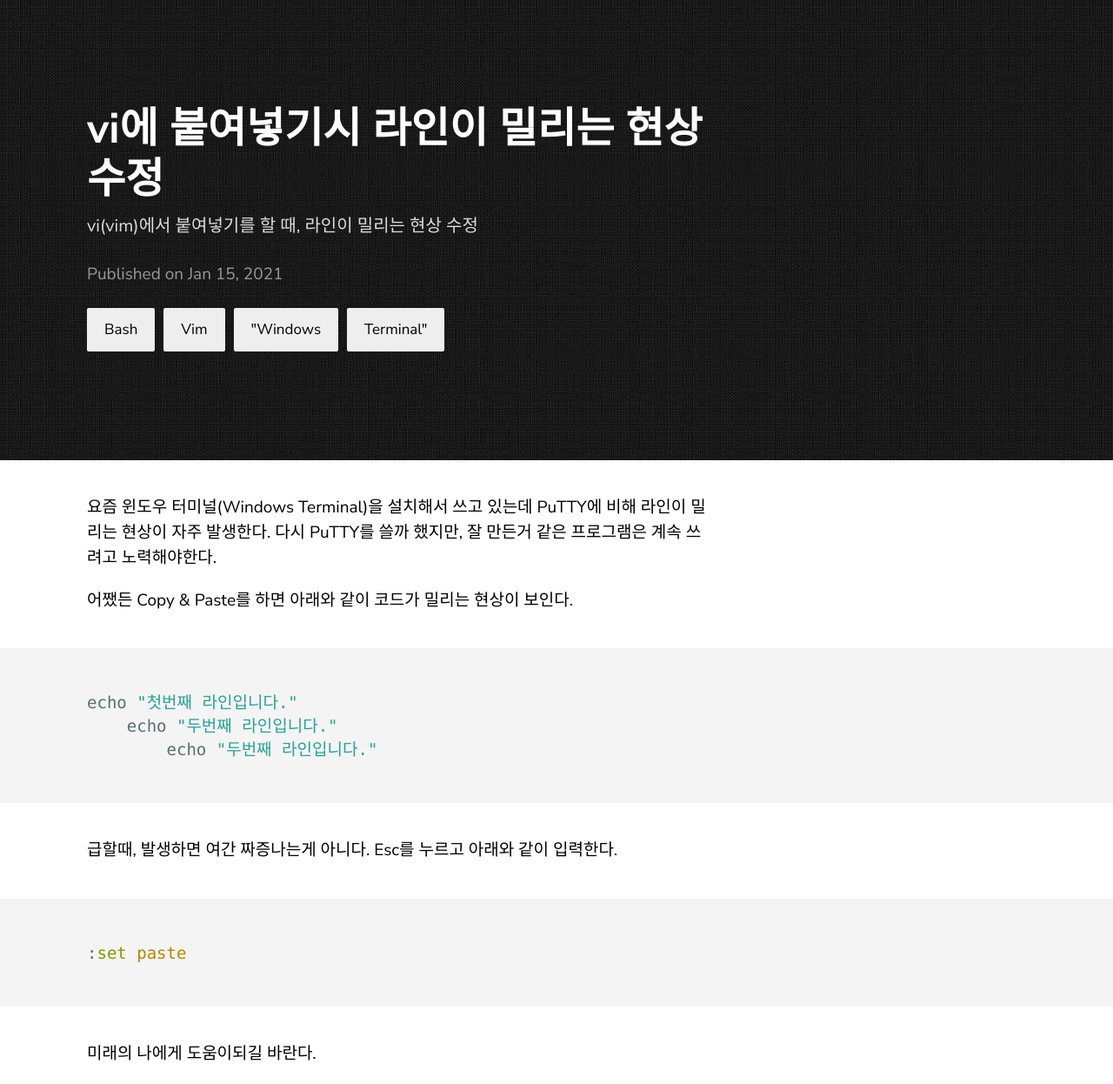
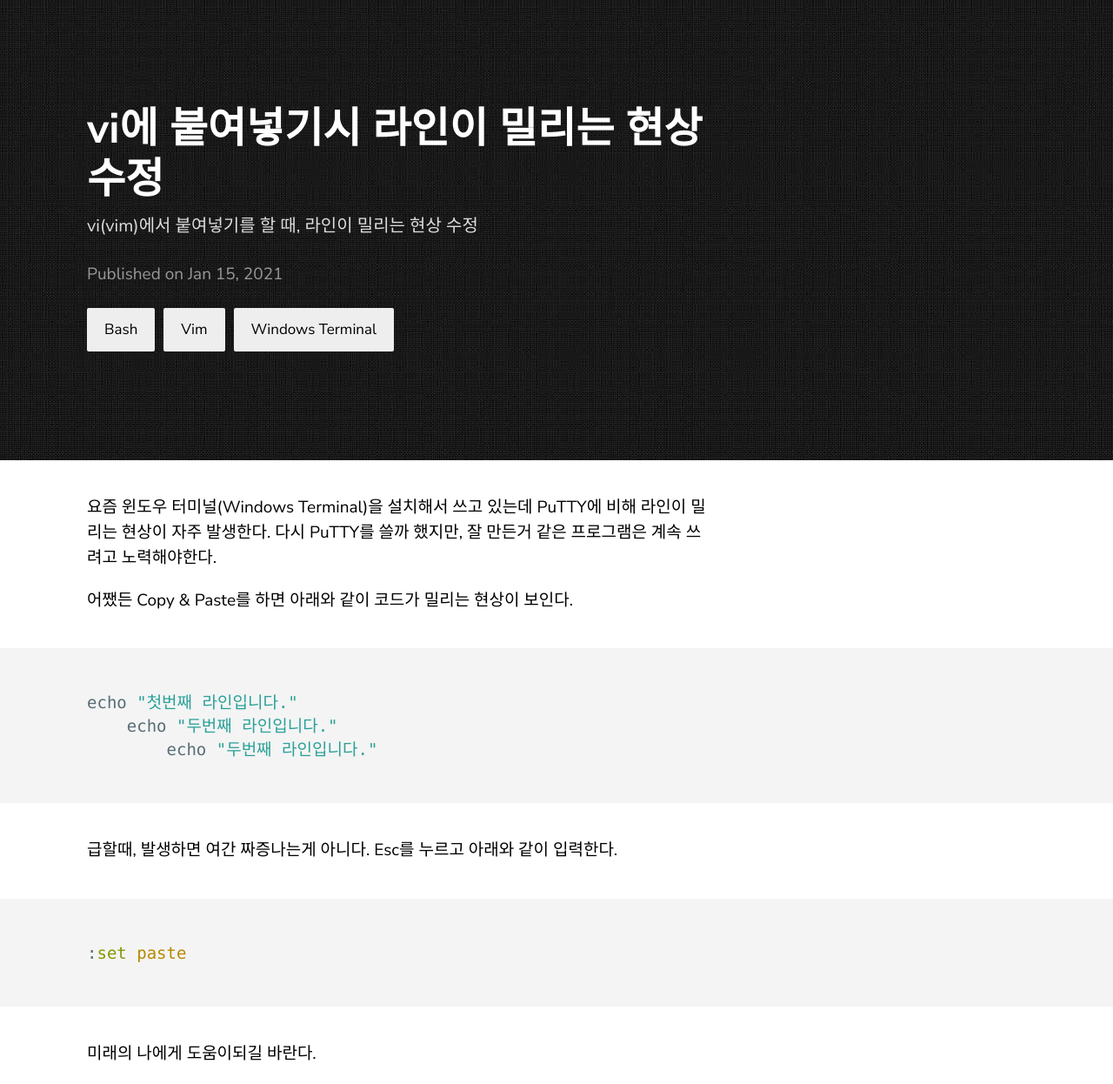
Before and after one commit to zdevowl/zdevowl.github.io, a Jekyll site: the page built from _posts/2021-01-15-1-vim-paste.md, in a window 1280 px wide. Shown: the whole page at 87% size. Built offline with Jekyll 4.4.1, drawn with Linux system fonts in a browser that asks for light colours.

```diff
--- a/_posts/2021-01-15-1-vim-paste.md
+++ b/_posts/2021-01-15-1-vim-paste.md
@@ -3,7 +3,10 @@ layout: post
 title:  "vi에 붙여넣기시 라인이 밀리는 현상 수정"
 description: vi(vim)에서 붙여넣기를 할 때, 라인이 밀리는 현상 수정
 date:   2021-01-15 15:30:00 +0900
-categories: Bash Vim "Windows Terminal"
+categories:
+    - Bash
+    - Vim
+    - Windows Terminal
 ---
 요즘 윈도우 터미널(Windows Terminal)을 설치해서 쓰고 있는데 PuTTY에 비해 라인이 밀리는 현상이 자주 발생한다.
 다시 PuTTY를 쓸까 했지만, 잘 만든거 같은 프로그램은 계속 쓰려고 노력해야한다.
```
